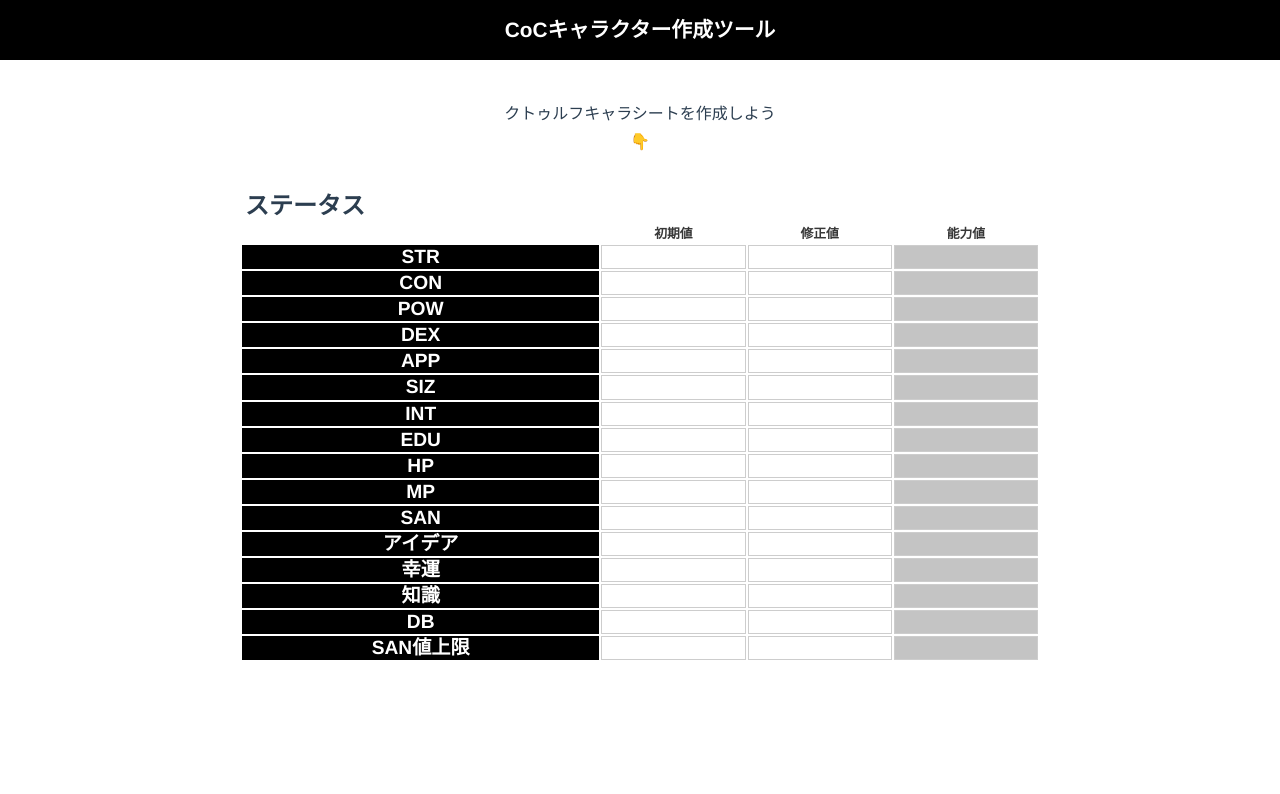
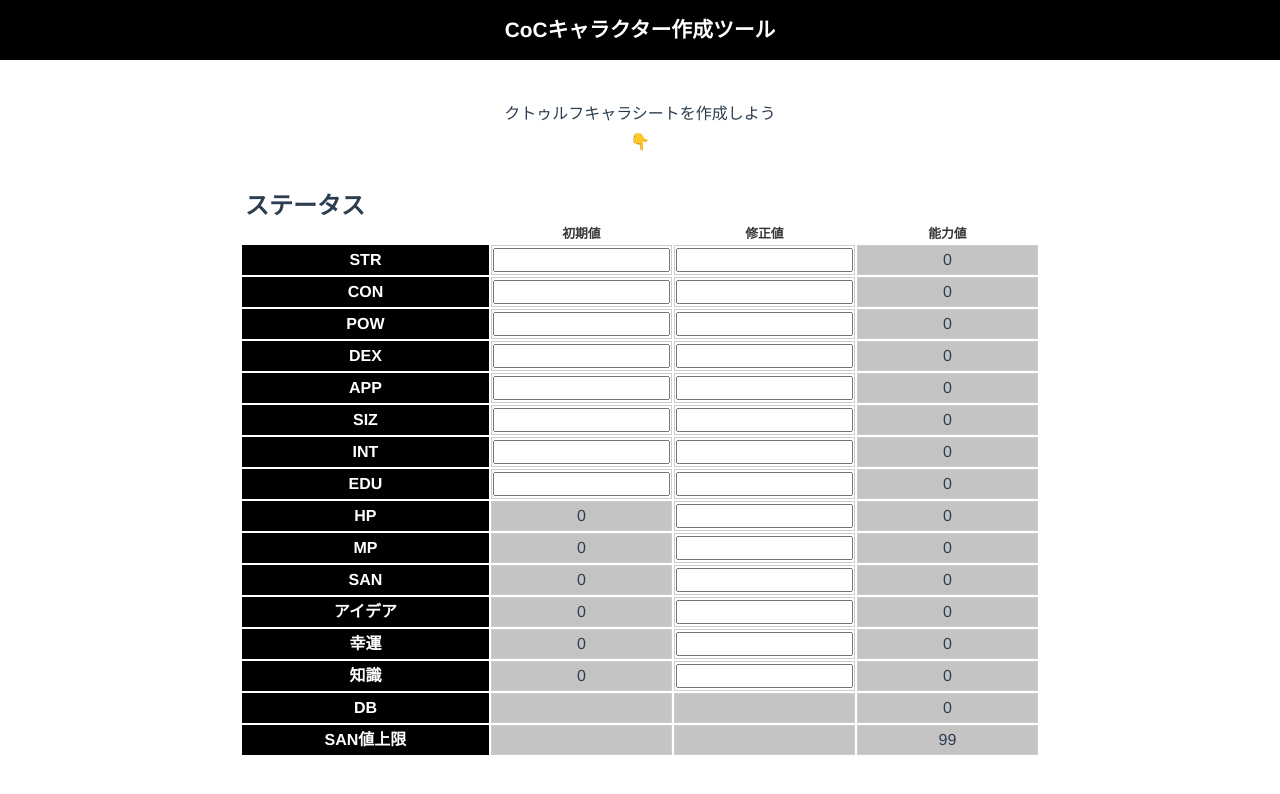
Before and after one commit to sueCalystegia00/CoC-chara-maker, a Vue app: page / in a window 1280 px wide. Shown: the top 794 px of the page. Built offline with nearby package versions, Linux system fonts and the light colour scheme; no server answers.

Commit message:
update: ステータス表の整形，自動計算

```diff
--- a/src/components/Status.vue
+++ b/src/components/Status.vue
@@ -14,27 +14,178 @@
       </thead>
       <tbody>
         <tr
-          v-for="status in statusList"
-          :key="status.displayName"
-          class="status-row"
+          v-for="commonStatus in commonStatusSheet"
+          :key="commonStatus.displayName"
+          class="common-status status-row"
         >
-          <th class="displayname">{{ status.displayName }}</th>
-          <td class="default">{{ status.default }}</td>
-          <td class="revised">{{ status.revised }}</td>
-          <td class="define">{{ status.define }}</td>
+          <th class="displayname">{{ commonStatus.displayName }}</th>
+          <td class="default"><input v-model="commonStatus.default" /></td>
+          <td class="revised"><input v-model="commonStatus.revised" /></td>
+          <td class="value unedit">
+            {{ definedCommonStatusSheet[commonStatus.displayName].value }}
+          </td>
+        </tr>
+        <tr
+          v-for="calclatedStatus in calclatedStatusSheet"
+          :key="calclatedStatus.displayName"
+          class="calc-status status-row"
+        >
+          <th class="displayname">{{ calclatedStatus.displayName }}</th>
+          <td class="default unedit">
+            {{
+              definedCalclatedStatusSheet[calclatedStatus.displayName].default
+            }}
+          </td>
+          <td class="revised"><input v-model="calclatedStatus.revised" /></td>
+          <td class="value unedit">
+            {{ definedCalclatedStatusSheet[calclatedStatus.displayName].value }}
+          </td>
+        </tr>
+        <tr
+          v-for="specStatus in definedSpecStatusSheet"
+          :key="specStatus.displayName"
+          class="spec-status status-row"
+        >
+          <th class="displayname">{{ specStatus.displayName }}</th>
+          <td class="unedit"></td>
+          <td class="unedit"></td>
+          <td class="value unedit">
+            {{ specStatus.value }}
+          </td>
         </tr>
       </tbody>
     </table>
-    {{ status }}
   </div>
 </template>
 
 <script>
-import { mapState } from "vuex";
 export default {
   name: "Status",
+  data() {
+    return {
+      commonStatusSheet: [
+        {
+          displayName: "STR",
+          default: null,
+          revised: null,
+        },
+        {
+          displayName: "CON",
+          default: null,
+          revised: null,
+        },
+        {
+          displayName: "POW",
+          default: null,
+          revised: null,
+        },
+        {
+          displayName: "DEX",
+          default: null,
+          revised: null,
+        },
+        {
+          displayName: "APP",
+          default: null,
+          revised: null,
+        },
+        {
+          displayName: "SIZ",
+          default: null,
+          revised: null,
+        },
+        {
+          displayName: "INT",
+          default: null,
+          revised: null,
+        },
+        {
+          displayName: "EDU",
+          default: null,
+          revised: null,
+        },
+      ],
+      calclatedStatusSheet: [
+        {
+          displayName: "HP",
+          revised: null,
+        },
+        {
+          displayName: "MP",
+          revised: null,
+        },
+        {
+          displayName: "SAN",
+          revised: null,
+        },
+        {
+          displayName: "アイデア",
+          revised: null,
+        },
+        {
+          displayName: "幸運",
+          revised: null,
+        },
+        {
+          displayName: "知識",
+          revised: null,
+        },
+      ],
+    };
+  },
   computed: {
-    ...mapState(["statusList"]),
+    definedCommonStatusSheet() {
+      return this.commonStatusSheet.reduce((acc, status) => {
+        acc[status.displayName] = {
+          ...status,
+          value: Number(status.default) + Number(status.revised),
+        };
+        return acc;
+      }, {});
+    },
+    definedCalclatedStatusSheet() {
+      return this.calclatedStatusSheet.reduce((acc, status) => {
+        acc[status.displayName] = { ...status };
+        if (status.displayName == "HP") {
+          acc[status.displayName].default =
+            (this.definedCommonStatusSheet.CON.value +
+              this.definedCommonStatusSheet.SIZ.value) /
+            2;
+        } else if (status.displayName == "MP") {
+          acc[status.displayName].default =
+            this.definedCommonStatusSheet.POW.value * 1;
+        } else if (status.displayName == "SAN") {
+          acc[status.displayName].default =
+            this.definedCommonStatusSheet.POW.value * 5;
+        } else if (status.displayName == "アイデア") {
+          acc[status.displayName].default =
+            this.definedCommonStatusSheet.INT.value * 5;
+        } else if (status.displayName == "幸運") {
+          acc[status.displayName].default =
+            this.definedCommonStatusSheet.POW.value * 5;
+        } else if (status.displayName == "知識") {
+          acc[status.displayName].default =
+            this.definedCommonStatusSheet.EDU.value * 5;
+        }
+        acc[status.displayName].value =
+          acc[status.displayName].default + Number(status.revised);
+        return acc;
+      }, {});
+    },
+    definedSpecStatusSheet() {
+      return {
+        DB: {
+          displayName: "DB",
+          value:
+            this.definedCommonStatusSheet.STR.value +
+            this.definedCommonStatusSheet.SIZ.value,
+        },
+        SAN値上限: {
+          displayName: "SAN値上限",
+          value: 99,
+        },
+      };
+    },
   },
 };
 </script>
@@ -58,23 +209,30 @@
 thead,
 tbody {
   width: 100%;
+  text-align: center;
 }
 thead th {
   font-size: 0.8rem;
   color: #373737;
 }
-tbody {
-  font-size: 1.2rem;
+tbody tr {
+  height: 30px;
 }
 tbody th {
-  height: 1.2rem;
+  width: 30%;
   background-color: #000000;
   color: #ffffff;
 }
 tbody td {
+  width: 22%;
   border: 1px solid #cdcdcd;
 }
-.define {
+td input {
+  width: 100%;
+  text-align: center;
+  box-sizing: border-box;
+}
+.unedit {
   background-color: #c4c4c4;
 }
 </style>
```
